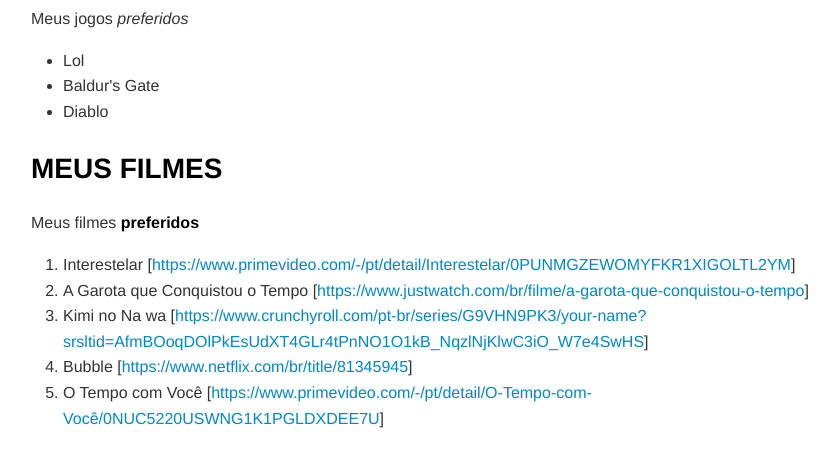
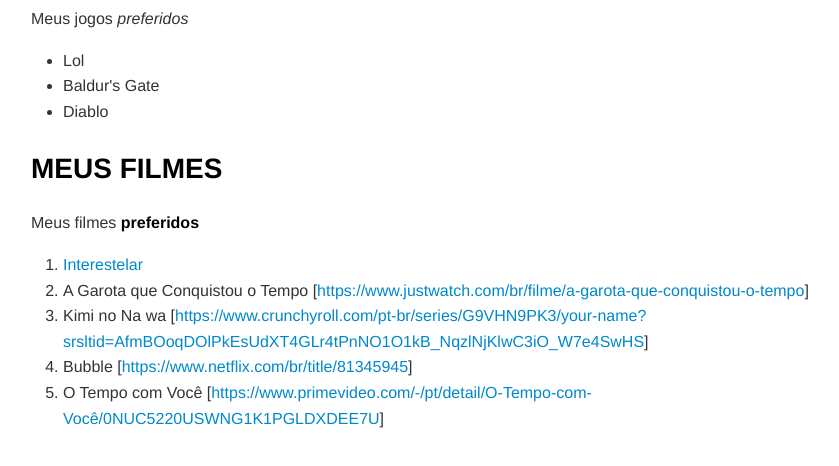
Before and after one commit to GabrielFLuz/gabrielfluz.github.io, a plain HTML site: page index.html in a window 1280 px wide. Shown: the part 132-598 px from the top of the page, without its empty margins (184-1023 px from the left). Drawn offline with nearby package versions, Linux system fonts and the light colour scheme.

Commit message:
Add files via upload

```diff
--- a/index.html
+++ b/index.html
@@ -34,7 +34,7 @@
 <h2 id="meus-filmes">MEUS FILMES </h2>
 <p>Meus filmes <strong>preferidos</strong></p>
 <ol>
-<li>Interestelar [<a href="https://www.primevideo.com/-/pt/detail/Interestelar/0PUNMGZEWOMYFKR1XIGOLTL2YM">https://www.primevideo.com/-/pt/detail/Interestelar/0PUNMGZEWOMYFKR1XIGOLTL2YM</a>]</li>
+<li><a href="https://www.primevideo.com/-/pt/detail/Interestelar/0PUNMGZEWOMYFKR1XIGOLTL2YM">Interestelar</a></li>
 <li>A Garota que Conquistou o Tempo [<a href="https://www.justwatch.com/br/filme/a-garota-que-conquistou-o-tempo">https://www.justwatch.com/br/filme/a-garota-que-conquistou-o-tempo</a>]</li>
 <li>Kimi no Na wa [<a href="https://www.crunchyroll.com/pt-br/series/G9VHN9PK3/your-name?srsltid=AfmBOoqDOlPkEsUdXT4GLr4tPnNO1O1kB_NqzlNjKlwC3iO_W7e4SwHS">https://www.crunchyroll.com/pt-br/series/G9VHN9PK3/your-name?srsltid=AfmBOoqDOlPkEsUdXT4GLr4tPnNO1O1kB_NqzlNjKlwC3iO_W7e4SwHS</a>]</li>
 <li>Bubble [<a href="https://www.netflix.com/br/title/81345945">https://www.netflix.com/br/title/81345945</a>]</li>
```
Also changed, not shown: 1 other file.
